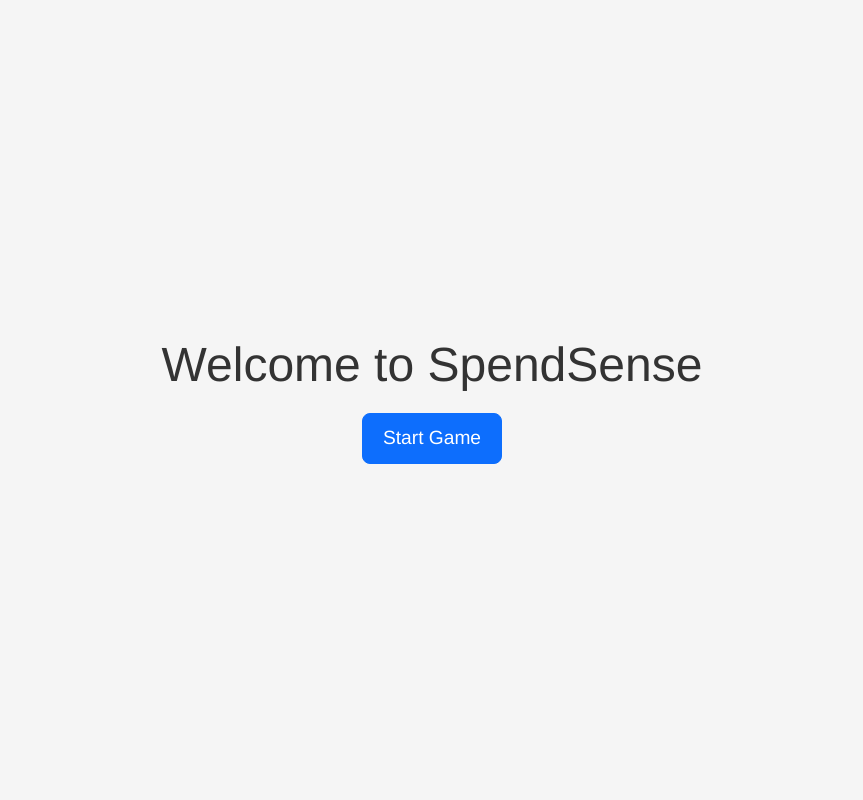
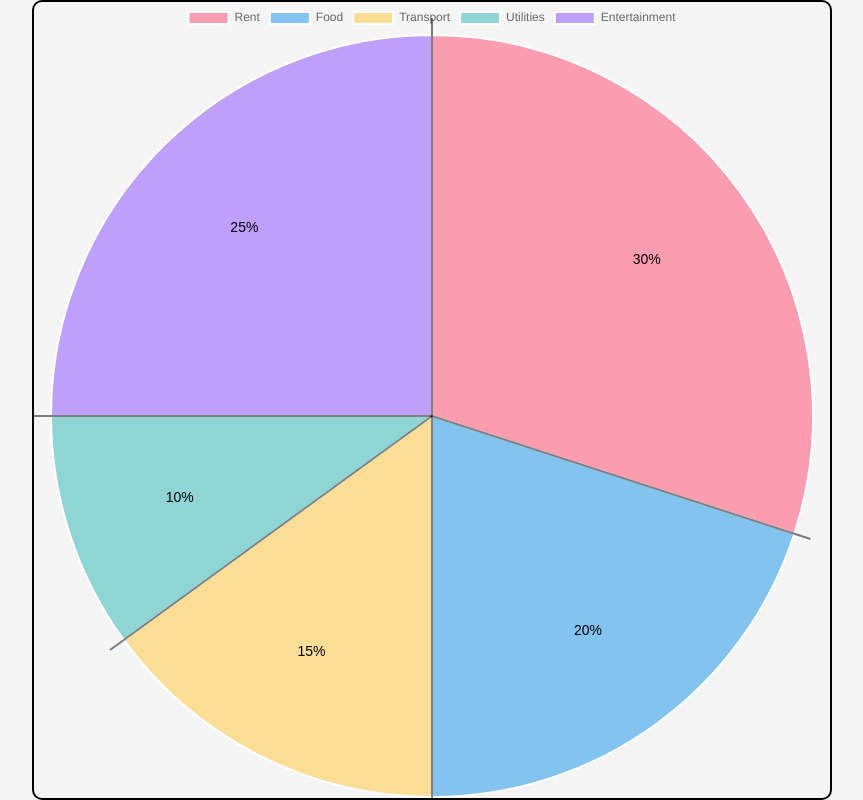
Before and after one commit to VizonaVerse/SpendSense, a React (Create React App) app in the folder SpendSense/spendsense-react/: page / in a window 1280 px wide. Shown: the whole page, without its empty margins (208-1071 px from the left). Built offline with nearby package versions, Linux system fonts and the light colour scheme.

Commit message:
made legend visual only, handles dont jump anymore and fixed the percentage rounding issue

```diff
--- a/SpendSense/spendsense-react/src/App.js
+++ b/SpendSense/spendsense-react/src/App.js
@@ -50,7 +50,7 @@ function App() {
       {/* Inner container that will slide between sections */}
       <div id="scroll-container" ref={scrollContainerRef}>
         <section className="section home-section">
-          <Home onStart={handleStart} />
+          <Chart onStart={handleStart} />
         </section>
 
         <section className="section job-select-section">
--- a/SpendSense/spendsense-react/src/components/PieChart.js
+++ b/SpendSense/spendsense-react/src/components/PieChart.js
@@ -1,4 +1,4 @@
-import React, { useState, useRef } from 'react';
+import React, { useState, useRef, useEffect } from 'react';
 import { Pie } from 'react-chartjs-2';
 import { Chart as ChartJS, ArcElement, Tooltip, Legend } from 'chart.js';
 
@@ -8,6 +8,8 @@ const MIN_SLICE_VALUE = 1; // Minimum slice value in percentage
 
 const PieChart = () => {
   const chartRef = useRef(null);
+  const previousAngleRef = useRef(null);
+  const dragTimeout = useRef(null);
 
   const [chartData, setChartData] = useState({
     labels: ['Rent', 'Food', 'Transport', 'Utilities', 'Entertainment'],
@@ -30,28 +32,42 @@ const PieChart = () => {
   const [dragging, setDragging] = useState(false);
   const [dragIndex, setDragIndex] = useState(null);
 
-  const adjustSlices = (index, newAngle) => {
+  // Clean up any ongoing timeouts on unmount
+  useEffect(() => {
+    return () => {
+      if (dragTimeout.current) {
+        clearTimeout(dragTimeout.current);
+      }
+    };
+  }, []);
+
+  // Track continuous movements instead of absolute angles
+  const adjustSlices = (index, angleDiff) => {
     const data = [...chartData.datasets[0].data];
+    const total = data.reduce((sum, value) => sum + value, 0);
+
+    // Convert the angle difference to percentage difference
+    // The full circle is 2π radians = 100% of the total
+    const percentageDiff = (angleDiff / (2 * Math.PI)) * total;
 
     const currentSlice = data[index];
     const nextSliceIndex = (index + 1) % data.length;
     const nextSlice = data[nextSliceIndex];
 
-    // Calculate the new percentage based on the angle
-    let newPercentage = Math.round((newAngle / (2 * Math.PI)) * 100);
+    // Calculate new slice values based on the difference
+    let newCurrentSlice = currentSlice + percentageDiff;
+    let newNextSlice = nextSlice - percentageDiff;
 
-    // Check if the new values would violate the minimum slice value constraint
-    if (currentSlice <= MIN_SLICE_VALUE && newPercentage < currentSlice) {
-      newPercentage = currentSlice; // Prevent decreasing the slice below the minimum
+    // Apply minimum constraints
+    if (newCurrentSlice < MIN_SLICE_VALUE) {
+      newCurrentSlice = MIN_SLICE_VALUE;
+      newNextSlice = currentSlice + nextSlice - MIN_SLICE_VALUE;
     }
 
-    const maxPercentage = currentSlice + nextSlice - MIN_SLICE_VALUE;
-    if (nextSlice <= MIN_SLICE_VALUE && newPercentage > maxPercentage) {
-      newPercentage = maxPercentage; // Prevent increasing the slice beyond the maximum
+    if (newNextSlice < MIN_SLICE_VALUE) {
+      newNextSlice = MIN_SLICE_VALUE;
+      newCurrentSlice = currentSlice + nextSlice - MIN_SLICE_VALUE;
     }
-
-    const newCurrentSlice = Math.max(newPercentage, MIN_SLICE_VALUE);
-    const newNextSlice = Math.max(currentSlice + nextSlice - newCurrentSlice, MIN_SLICE_VALUE);
 
     let normalizedData = data.map((value, i) => {
       if (i === index) return newCurrentSlice;
@@ -72,6 +88,53 @@ const PieChart = () => {
 
   const handleMouseMove = (event) => {
     const chart = chartRef.current;
+    if (!chart || !dragging || dragIndex === null) return;
+
+    const { offsetX, offsetY } = event.nativeEvent;
+    const { chartArea } = chart;
+    const centerX = chartArea.left + (chartArea.right - chartArea.left) / 2;
+    const centerY = chartArea.top + (chartArea.bottom - chartArea.top) / 2;
+
+    const x = offsetX - centerX;
+    const y = offsetY - centerY;
+
+    // Calculate current angle
+    let currentAngle = Math.atan2(y, x);
+    if (currentAngle < 0) {
+      currentAngle += 2 * Math.PI;
+    }
+
+    // Handle the initial state or after mouseup
+    if (previousAngleRef.current === null) {
+      previousAngleRef.current = currentAngle;
+      return;
+    }
+
+    // Calculate the angle difference, handling the wrap-around at 2π
+    let angleDiff = currentAngle - previousAngleRef.current;
+
+    // Handle wrap-around for smoother experience
+    if (Math.abs(angleDiff) > Math.PI) {
+      angleDiff = angleDiff > 0
+        ? angleDiff - 2 * Math.PI  // Going counterclockwise across 0
+        : angleDiff + 2 * Math.PI; // Going clockwise across 0
+    }
+
+    // Only make changes if there's a meaningful difference
+    if (Math.abs(angleDiff) > 0.001) {
+      adjustSlices(dragIndex, angleDiff);
+      previousAngleRef.current = currentAngle;
+    }
+  };
+
+  const handleMouseDown = (event) => {
+    // Clear any existing timeouts
+    if (dragTimeout.current) {
+      clearTimeout(dragTimeout.current);
+      dragTimeout.current = null;
+    }
+
+    const chart = chartRef.current;
     if (!chart) return;
 
     const { offsetX, offsetY } = event.nativeEvent;
@@ -84,52 +147,6 @@ const PieChart = () => {
 
     let angle = Math.atan2(y, x);
     if (angle < 0) {
-      angle += 2 * Math.PI; // Normalize angle to [0, 2π]
-    }
-
-    const data = chart.data.datasets[0].data;
-    const total = data.reduce((sum, value) => sum + value, 0);
-    let startAngle = -Math.PI / 2;
-    const borderWidth = 0.05; // Adjust for sensitivity
-
-    let isOnBorder = false;
-
-    for (let i = 0; i < data.length; i++) {
-      const sliceAngle = (data[i] / total) * 2 * Math.PI;
-      const endAngle = startAngle + sliceAngle;
-
-      if (Math.abs(angle - endAngle) <= borderWidth) {
-        isOnBorder = true;
-        break;
-      }
-      startAngle = endAngle;
-    }
-
-    if (isOnBorder) {
-      chart.canvas.style.cursor = 'pointer';
-    } else if (!dragging) {
-      chart.canvas.style.cursor = 'default';
-    }
-
-    if (dragging && dragIndex !== null) {
-      adjustSlices(dragIndex, angle);
-    }
-  };
-
-  const handleMouseDown = (event) => {
-    const chart = chartRef.current;
-    if (!chart) return;
-
-    const { offsetX, offsetY } = event.nativeEvent;
-    const { chartArea } = chart;
-    const centerX = chartArea.left + (chartArea.right - chartArea.left) / 2;
-    const centerY = chartArea.top + (chartArea.bottom - chartArea.top) / 2;
-
-    const x = offsetX - centerX;
-    const y = offsetY - centerY;
-
-    let angle = Math.atan2(y, x);
-    if (angle < -Math.PI / 2) {
       angle += 2 * Math.PI;
     }
 
@@ -141,15 +158,16 @@ const PieChart = () => {
     for (let i = 0; i < data.length; i++) {
       const sliceAngle = (data[i] / total) * 2 * Math.PI;
       const endAngle = startAngle + sliceAngle;
-
       if (i === 4) {
-        startAngle = endAngle;
-        continue;
+        return;
       }
-
-      if (Math.abs(angle - endAngle) <= borderWidth) {
+      // Check if mouse is near the handle
+      // Use modulo to handle the wrap-around at 2*PI
+      const angleDiff = Math.abs(((angle - endAngle) + 2 * Math.PI) % (2 * Math.PI));
+      if (angleDiff <= borderWidth || 2 * Math.PI - angleDiff <= borderWidth) {
         setDragging(true);
         setDragIndex(i);
+        previousAngleRef.current = angle; // Set the initial angle
         chart.canvas.style.cursor = 'grabbing';
         break;
       }
@@ -158,11 +176,25 @@ const PieChart = () => {
   };
 
   const handleMouseUp = () => {
+    if (!dragging) return;
+
     setDragging(false);
     setDragIndex(null);
+
     if (chartRef.current) {
-      chartRef.current.canvas.style.cursor = 'default'; // Reset cursor
+      chartRef.current.canvas.style.cursor = 'default';
     }
+
+    // Use a timeout to clear the angle reference after the current event cycle
+    // This fixes the issue with handles not being draggable after first use
+    if (dragTimeout.current) {
+      clearTimeout(dragTimeout.current);
+    }
+
+    dragTimeout.current = setTimeout(() => {
+      previousAngleRef.current = null;
+      dragTimeout.current = null;
+    }, 10);
   };
 
   const borderPlugin = {
@@ -213,7 +245,31 @@ const PieChart = () => {
 
       let startAngle = -Math.PI / 2;
 
-      data.forEach((value) => {
+      // Calculate exact percentages first
+      const exactPercentages = data.map(value => (value / total) * 100);
+
+      // Floor all percentages initially and track remainders
+      const floored = exactPercentages.map(p => Math.floor(p));
+      const remainders = exactPercentages.map((p, i) => ({
+        index: i,
+        remainder: p - floored[i]
+      }));
+
+      // Sort by remainder in descending order
+      remainders.sort((a, b) => b.remainder - a.remainder);
+
+      // Calculate how many percentage points we need to distribute
+      const totalFloored = floored.reduce((sum, p) => sum + p, 0);
+      const pointsToDistribute = 100 - totalFloored;
+
+      // Distribute remaining points to slices with largest remainders
+      const adjustedPercentages = [...floored];
+      for (let i = 0; i < pointsToDistribute; i++) {
+        adjustedPercentages[remainders[i % remainders.length].index]++;
+      }
+
+      // Now draw the percentages
+      data.forEach((value, index) => {
         const angle = (value / total) * 2 * Math.PI;
         const midAngle = startAngle + angle / 2;
 
@@ -222,12 +278,11 @@ const PieChart = () => {
         const textY = centerY + (radius / 1.5) * Math.sin(midAngle);
 
         // Draw the percentage text
-        const percentage = Math.round((value / total) * 100);
         ctx.fillStyle = 'black';
         ctx.font = '14px Arial';
         ctx.textAlign = 'center';
         ctx.textBaseline = 'middle';
-        ctx.fillText(percentage + '%', textX, textY);
+        ctx.fillText(adjustedPercentages[index] + '%', textX, textY);
 
         startAngle += angle;
       });
@@ -243,26 +298,68 @@ const PieChart = () => {
             const label = context.label || '';
             const value = context.raw || 0;
             const total = context.dataset.data.reduce((sum, val) => sum + val, 0);
-            const percentage = Math.round((value / total) * 100);
-            return `${label}: ${percentage}%`;
+
+            // Use the same calculation as in the percentagePlugin
+            const exactPercentages = context.dataset.data.map(v => (v / total) * 100);
+            const floored = exactPercentages.map(p => Math.floor(p));
+            const remainders = exactPercentages.map((p, i) => ({
+              index: i,
+              remainder: p - floored[i]
+            })).sort((a, b) => b.remainder - a.remainder);
+
+            const totalFloored = floored.reduce((sum, p) => sum + p, 0);
+            const pointsToDistribute = 100 - totalFloored;
+
+            const adjustedPercentages = [...floored];
+            for (let i = 0; i < pointsToDistribute; i++) {
+              adjustedPercentages[remainders[i % remainders.length].index]++;
+            }
+
+            return `${label}: ${adjustedPercentages[context.dataIndex]}%`;
           },
         },
+      },
+      legend: {
+        onClick: null, // Disable legend click functionality
       },
     },
   };
 
+  // Add window event listeners for mouse events outside the component
+  useEffect(() => {
+    const handleGlobalMouseUp = () => {
+      handleMouseUp();
+    };
+
+    window.addEventListener('mouseup', handleGlobalMouseUp);
+
+    return () => {
+      window.removeEventListener('mouseup', handleGlobalMouseUp);
+    };
+  }, [dragging]); // Only re-bind when dragging state changes
+
+  // Add a new useEffect to ensure event binding is consistent
+  useEffect(() => {
+    // Force reset angle reference when dependencies change
+    previousAngleRef.current = null;
+
+    // No need to return cleanup as we're not adding event listeners here
+  }, [chartData]); // Re-run when chart data changes
+
+  // Return your existing JSX
   return (
     <div
       style={{
         position: 'relative',
-        width: '800px', // Increased width
-        height: '800px', // Increased height
-        border: '2px solid black', // Added outline
-        borderRadius: '10px', // Optional: Rounded corners
+        width: '800px',
+        height: '800px',
+        border: '2px solid black',
+        borderRadius: '10px',
       }}
       onMouseMove={handleMouseMove}
       onMouseDown={handleMouseDown}
       onMouseUp={handleMouseUp}
+      onMouseLeave={handleMouseUp} // Add this to handle mouse leaving the component
     >
       <Pie ref={chartRef} data={chartData} options={options} />
     </div>
```
